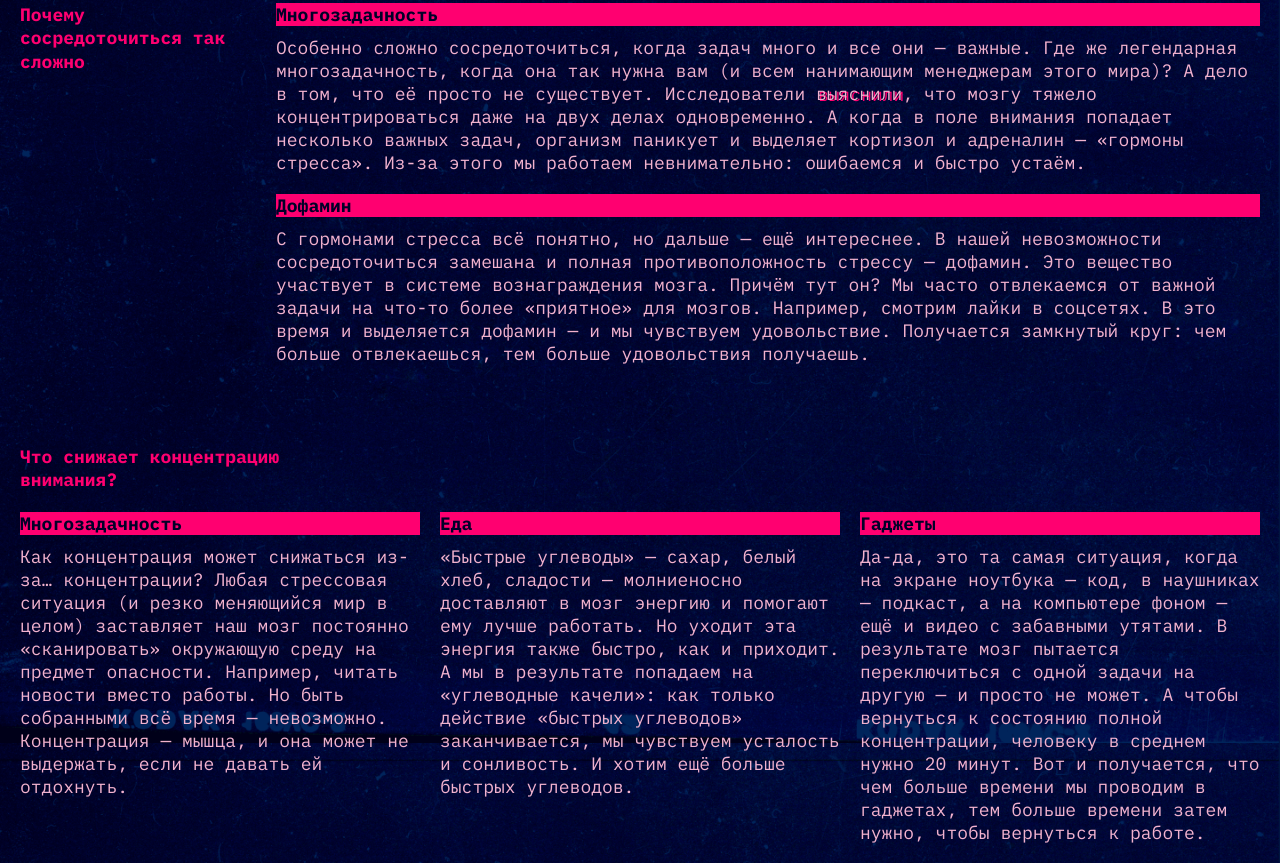
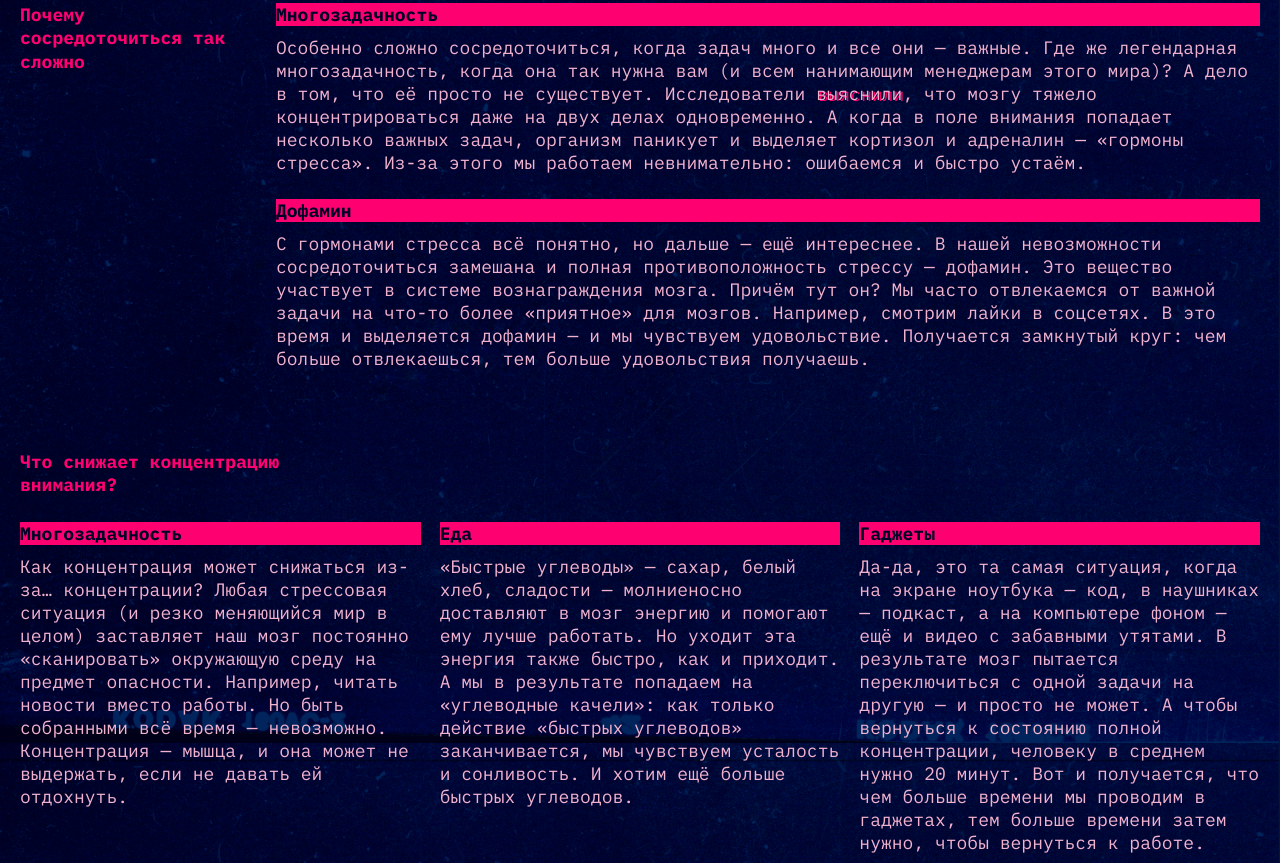
Before and after one commit to Zakhar-Vlaskin/slozhno-sosredotochitsya-fd, a plain HTML site: page index.html in a window 1280 px wide. Shown: the part 857-1720 px from the top of the page. Drawn offline with Linux system fonts and the light colour scheme.

Commit message:
Новые изменения

```diff
--- a/index.html
+++ b/index.html
@@ -89,7 +89,7 @@
        <section class="concentration__reducers">
         <h2 class="section__title">Что снижает концентрацию внимания?</h2>
         <div class="main__content main__content--reducers">
-          <div>
+          <div сlass="card">
             <h3 class="main__subtitle title__decor">Многозадачность</h3>
             <p class="content__paragraph-main">
               Как концентрация может снижаться из-за… концентрации?
@@ -100,7 +100,7 @@
               и она может не выдержать, если не давать ей отдохнуть.
             </p>
         </div>
-        <div>
+        <div class="card">
           <h3 class="main__subtitle title__decor">Еда</h3>
           <p class="content__paragraph-main">
             «Быстрые углеводы» — сахар, белый хлеб, сладости — молниеносно
@@ -110,7 +110,7 @@
             мы чувствуем усталость и сонливость. И хотим ещё больше быстрых углеводов.
           </p>
         </div>
-        <div>
+        <div class="card">
           <h3 class="main__subtitle title__decor">Гаджеты</h3>
           <p class="content__paragraph-main">
             Да-да, это та самая ситуация, когда на экране ноутбука — код,
--- a/styles/style.css
+++ b/styles/style.css
@@ -158,6 +158,7 @@
   margin-block-start: 40px;
   display: grid;
   padding: 0 10px;
+  gap: 50px;
 }
 
 /*Главные Секции*/
@@ -170,7 +171,7 @@
 }
 
 .main__subtitle {
-  margin-block-start: 20px;
+  margin-block-start: 25px;
   font-size: 18px;
   font-weight: bold;
   color: var(--color-text-header-title-small)
@@ -202,6 +203,10 @@
 
 .content__paragraph-main a:focus-visible {
 outline: 1px solid currentColor;
+}
+
+.container__image {
+  margin-block-start: 10px;
 }
 
 .content__image {
@@ -297,7 +302,6 @@ outline: 1px solid currentColor;
     grid-template-rows: 192px repeat(2, 1fr);
     grid-auto-flow: dense;
     gap: 20px;
-    margin-block-start: 10px;
   }
 
   .content__image:nth-child(1) {
@@ -376,6 +380,7 @@ outline: 1px solid currentColor;
     grid-row: 2;
     display: grid;
     grid-template-columns: repeat(auto-fit, minmax(315px, max-content));
-    gap: 20px;
+    gap: 19px;
   }
+
 }
```
